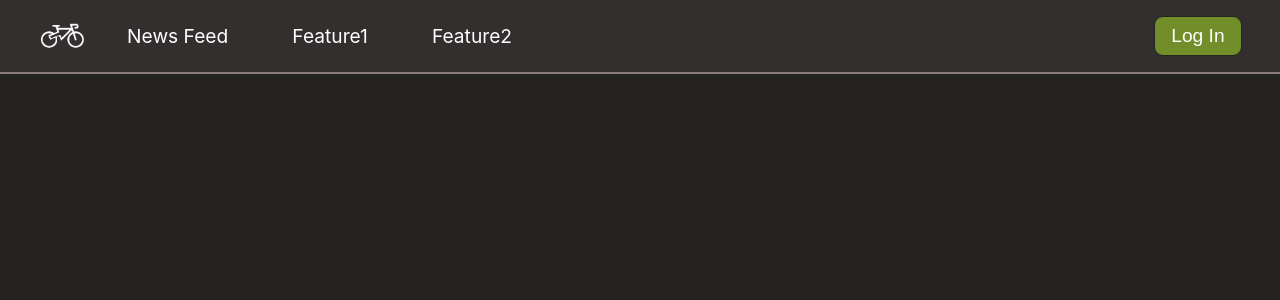
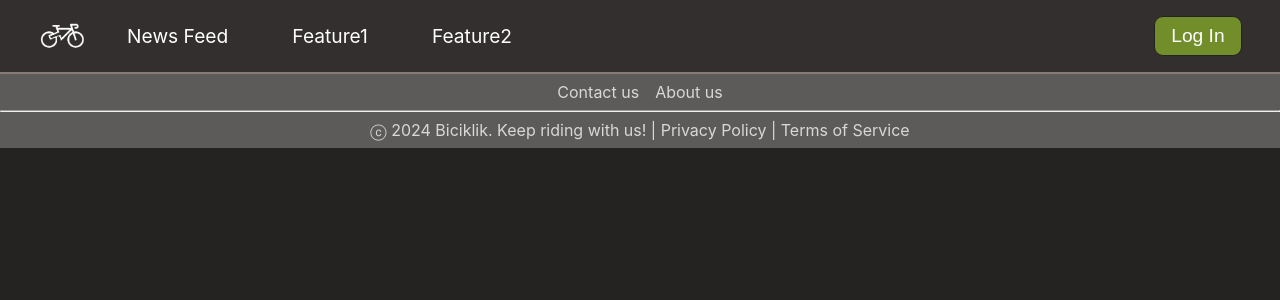
Before and after one commit to Progi-projekt/BiciKlik, a React (Create React App) app in the folder IzvorniKod/frontend/: page / in a window 1280 px wide. Shown: the top 300 px of the page. Built offline with nearby package versions, Linux system fonts and the light colour scheme.

Commit message:
Footer appearance
Added a footer "Footer.tsx" and it's CSS file. It might need future styling to appear at the bottom and for the buttons to work.

```diff
--- a/IzvorniKod/frontend/src/App.tsx
+++ b/IzvorniKod/frontend/src/App.tsx
@@ -1,11 +1,13 @@
 import React from 'react';
 import './App.css';
 import Heading from 'components/heading';
+import Footer from 'components/footer';
 
 function App() {
   return (
     <div className="App">
-      <Heading></Heading>
+      <Heading/>
+      <Footer/>
     </div>
   );
 }
--- /dev/null
+++ b/IzvorniKod/frontend/src/components/footer.css
@@ -0,0 +1,19 @@
+.footer{
+    background-color: #5D5A5A;
+    color: #D8D8D8;
+    position: relative;
+    bottom: 0;
+    width: 100%;
+}
+.footer ul {
+    text-align: center;
+    list-style: none;
+}
+.footer li {
+    display: inline-block;
+    padding: 0.5rem;
+    cursor: pointer;
+}
+.footer p {
+    padding: 0.5rem;
+}
--- /dev/null
+++ b/IzvorniKod/frontend/src/components/footer.tsx
@@ -0,0 +1,20 @@
+import React from 'react';
+import "./footer.css"
+
+const footer =() => {
+    return (
+      <div className="footer">
+        <div>
+            <ul>
+                <li>Contact us</li>
+                <li>About us</li>
+            </ul>
+        </div>
+        <div>
+            <hr></hr>
+            <p> ⓒ 2024 Biciklik. Keep riding with us! | Privacy Policy | Terms of Service </p>
+        </div>
+      </div>
+    );
+  }
+  export default footer;
--- a/IzvorniKod/frontend/src/components/heading.css
+++ b/IzvorniKod/frontend/src/components/heading.css
@@ -13,12 +13,12 @@
 .logo{
     width: 4%;
 }
-ul{
+.Heading ul{
     list-style: none;
     text-align: center;
     padding-right: 50%;
 }
-li {
+.Heading li {
     display: inline-block;
     margin: 1rem 1rem;
     padding: 0.5rem 1rem;
@@ -33,7 +33,7 @@ li {
     background-color: #718E2A;
     border: 1px solid #252321;
 }
-li:hover {
+.Heading li:hover {
     background-color: #5E5A5A;
     border: none;
 }
@@ -46,7 +46,7 @@ li:hover {
     .logo{
         width: 10%;
     }
-    ul {
+    .Heading ul {
         padding: 0;
     }
 }
```
